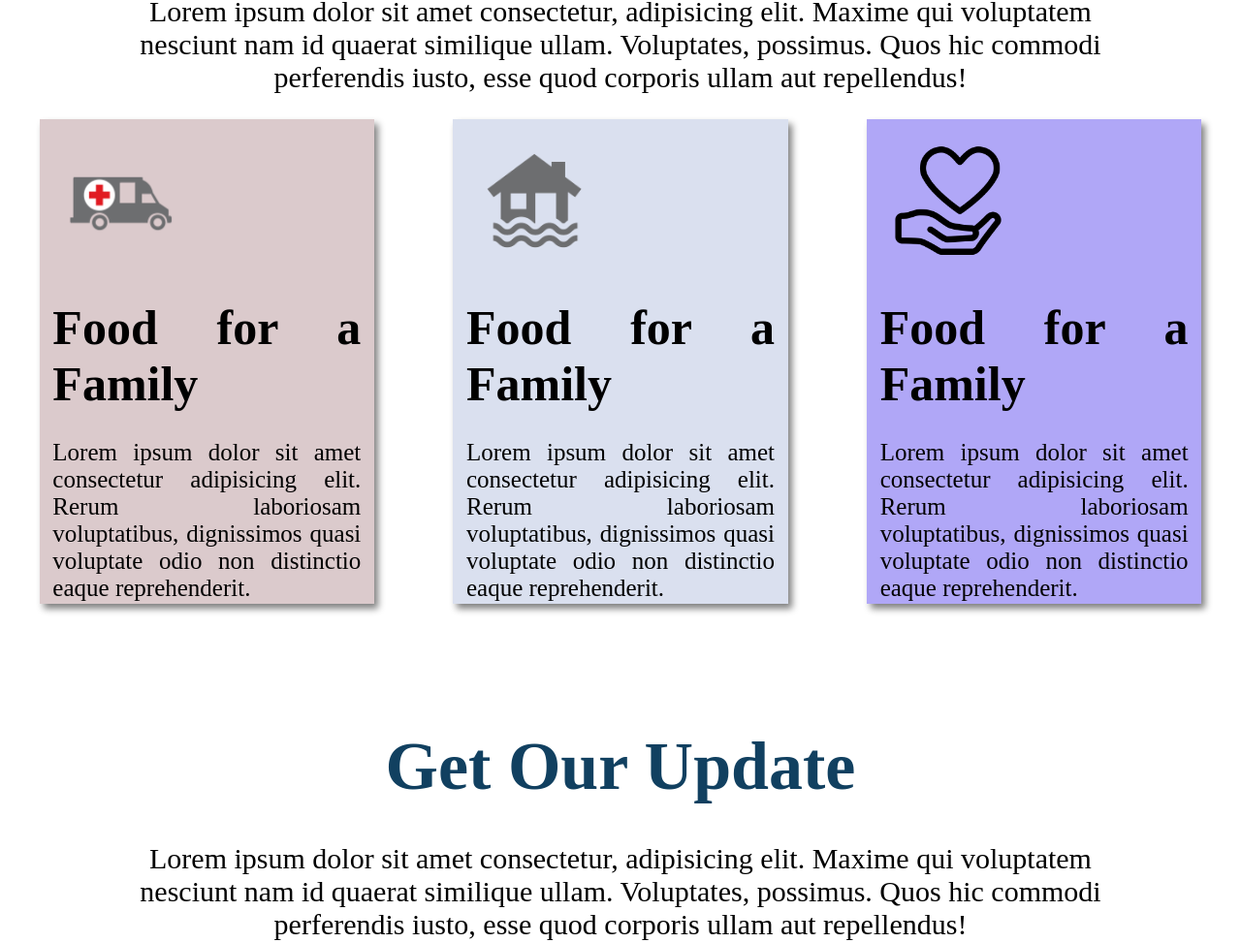
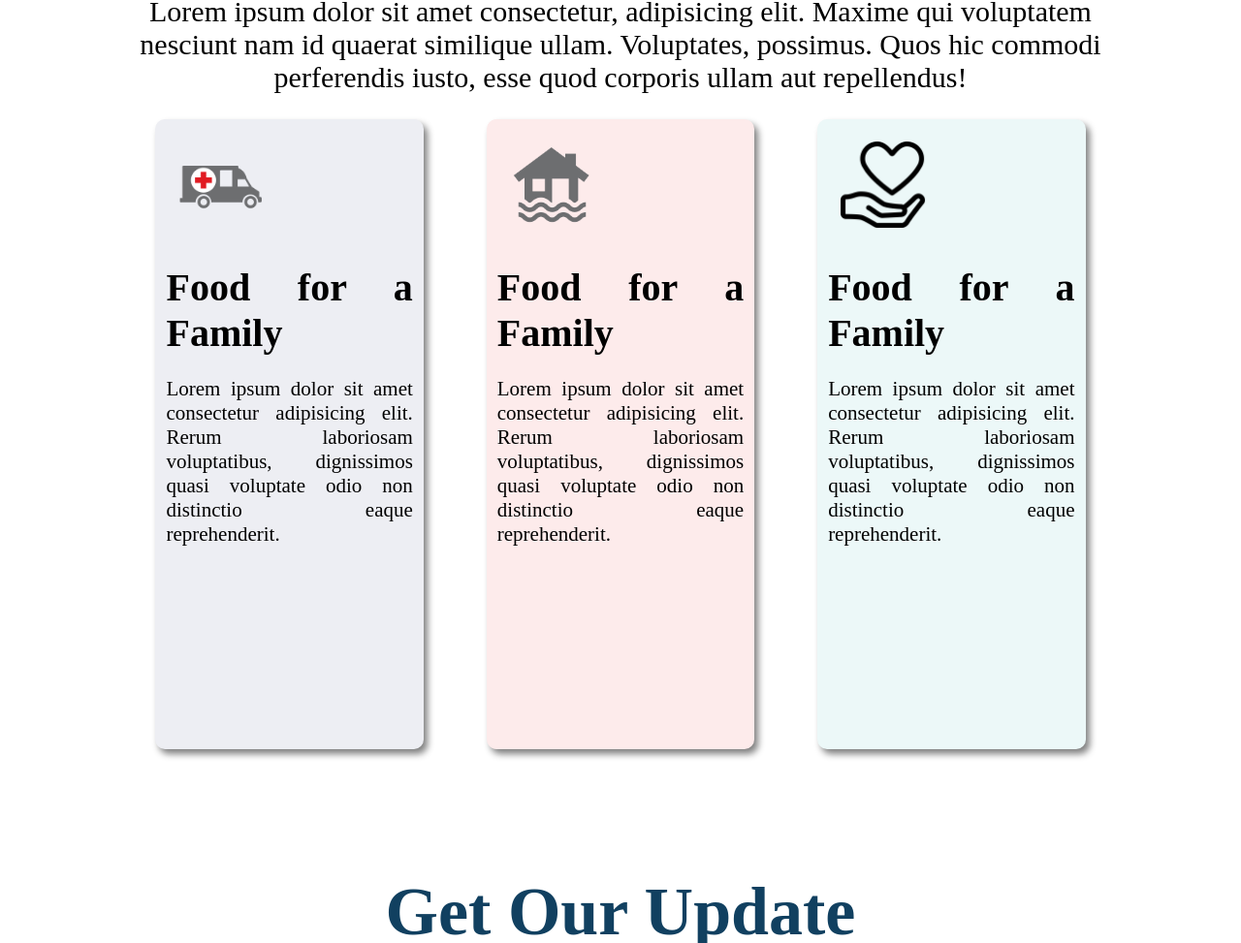
Before and after one commit to phmahbub/Assignment-01, a plain HTML site: page index.html in a window 1280 px wide. Shown: the part 1797-2770 px from the top of the page at 97% size. Drawn offline with Linux system fonts and the light colour scheme.

Commit message:
card size and color adjusted

```diff
--- a/style.css
+++ b/style.css
@@ -102,24 +102,27 @@
 }
 .card-1{
     box-sizing: border-box;
-    background-color: #dbcacc;
+    background-color: #EDEEF3;
     width: 27%;
-    height: 500px;
+    height: 650px;
     box-shadow: 4px 5px 7px grey;
+    border-radius: 10px;
 }
 .card-2{
     box-sizing: border-box;
-    background-color:#dae0ef;
+    background-color:#FDEBEB;
     width: 27%;
-    height: 500px;
+    height: 650px;
     box-shadow: 4px 5px 7px grey;
+    border-radius: 10px;
 }
 .card-3{
     box-sizing: border-box;
-    background-color: #b0a7f7;
+    background-color: #ECF8F8;
     width: 27%;
-    height: 500px;
+    height: 650px;
     box-shadow: 4px 5px 7px grey;
+    border-radius: 10px;
 }
 .card-image{
     width: 60%;
@@ -127,11 +130,11 @@
 }
 .card-heading{
     text-align: justify;
-    font-size: 50px;
+    font-size: 40px;
     padding: 4%;
 }
 .card-description{
-    font-size: 25px;
+    font-size: 21px;
     text-align: justify;
     padding:4%;
 }
@@ -139,6 +142,8 @@
     margin-top: 2%;
     display: flex;
     justify-content: space-around;
+    margin-left: 10%;
+    margin-right: 10%;
 }
 .email-subscription{
 
```
